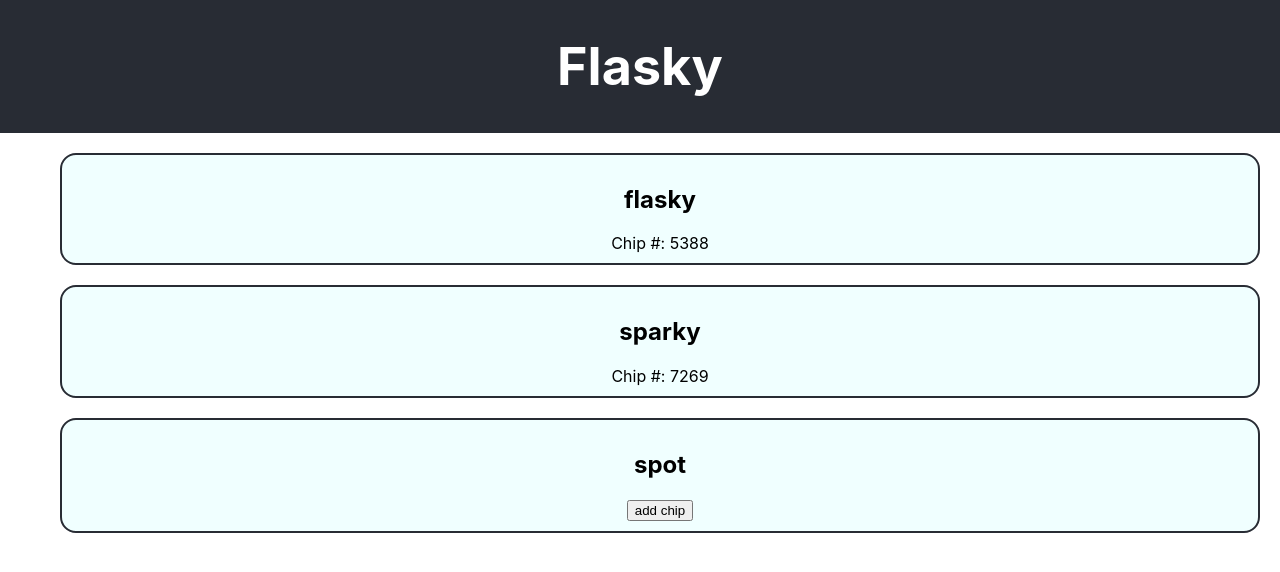
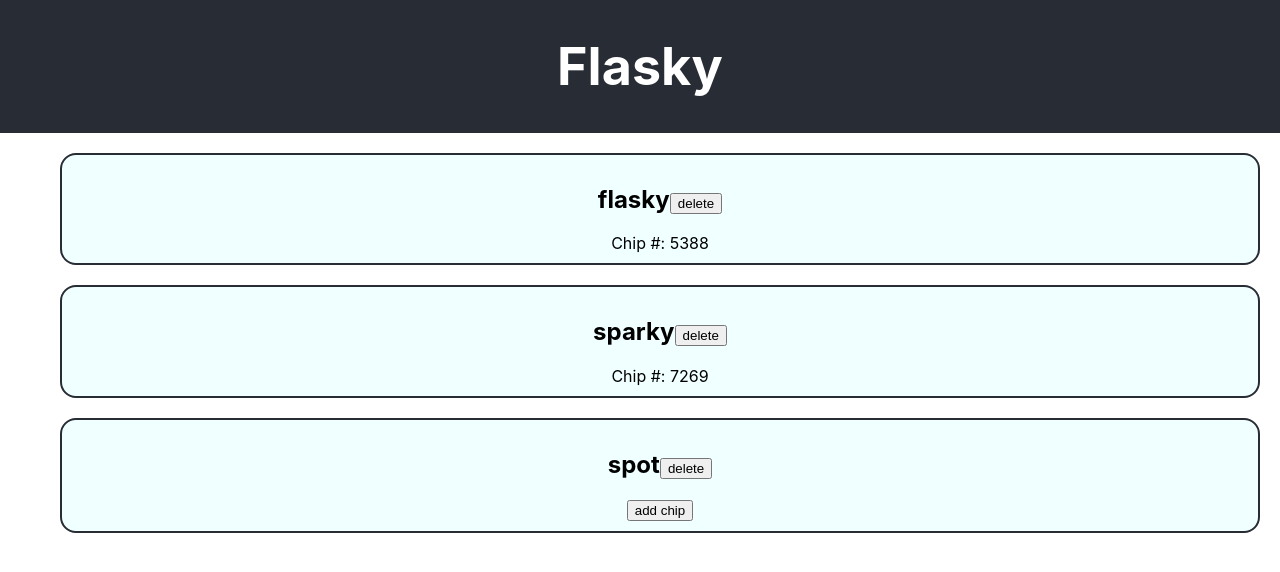
Before and after one commit to xiomaraR/flasky-front-end, a React (Create React App) app: page / in a window 1280 px wide. Shown: the top 572 px of the page. Built offline with nearby package versions, Linux system fonts and the light colour scheme.

Commit message:
add createChip behavior and delete dog button

```diff
--- a/src/components/Dog.js
+++ b/src/components/Dog.js
@@ -1,14 +1,31 @@
+import React, { useState } from "react";
 import PropTypes from "prop-types";
 import "./Dog.css";
 
 const Dog = (props) => {
+  const [chipNum, setChipNum] = useState(props.chip);
+
+  //https://www.w3schools.com/js/js_random.asp
+  const getRndInteger = (min, max) => {
+    return Math.floor(Math.random() * (max - min)) + min;
+  };
+
+  const createChip = () => {
+    setChipNum(getRndInteger(1000, 9999));
+    console.log();
+  };
+
   return (
     <li>
-      <h2>{props.name}</h2>
-      {props.chip ? (
-        <span>Chip #: {props.chip}</span>
+      <h2>
+        {props.name}
+        <button className="delete__dog">delete</button>
+      </h2>
+
+      {chipNum ? (
+        <span>Chip #: {chipNum}</span>
       ) : (
-        <button>add chip</button>
+        <button onClick={createChip}>add chip</button>
       )}
     </li>
   );
```
Also changed, not shown: src/components/Dog.css (line endings or trailing spaces).
